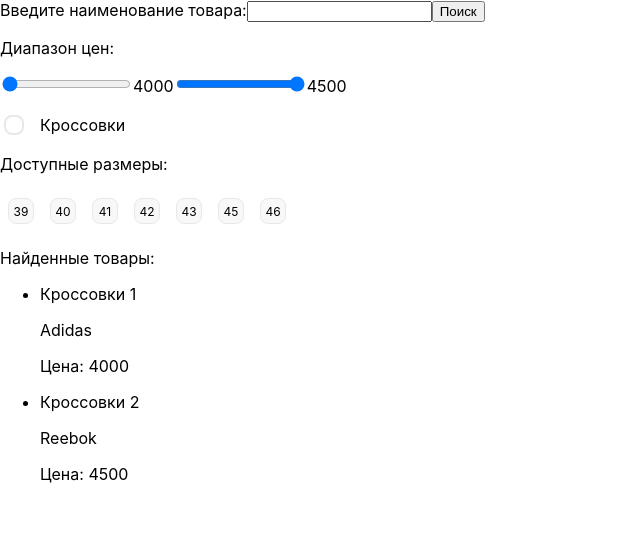
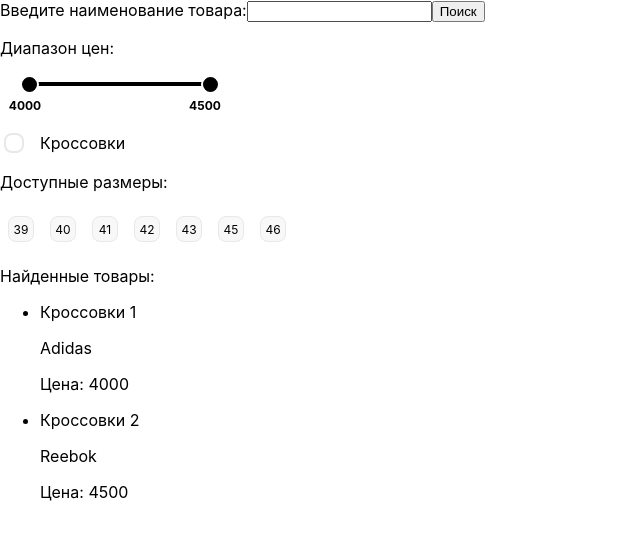
Before and after one commit to a2leexx/online-shop-react, a React (Create React App) app: page / in a window 1280 px wide. Shown: the top 540 px of the page, without its empty margins (0-640 px from the left). Built offline with nearby package versions, Linux system fonts and the light colour scheme.

Commit message:
изменен внешний вид фильтра стоимости товаров

```diff
--- a/src/App.js
+++ b/src/App.js
@@ -1,4 +1,5 @@
 import './App.css';
+import './DualSlider.css'
 import React from 'react';
 
 function Checkbox({selected, label, onClick})
@@ -48,18 +49,32 @@ function DualSlider({min_value, max_value, start, end, onChange})
   start = clamp(start, min_value, max_value);
   end = clamp(end, min_value, max_value);
 
+  let range = max_value - min_value;
+
+  let start_label_offset = (start - min_value) / range * 180 - 5;
+  let end_label_offset = (end - start) / range * 180 - 50;
+  let range_width = (end - start) / range * 180;
+
+  start_label_offset = Math.max(start_label_offset, 0);
+  end_label_offset = Math.max(end_label_offset, 0);
+
+  let start_style = {margin: `0 0 0 ${start_label_offset}px`};
+  let end_style = {margin: `0 0 0 ${end_label_offset}px`};
+  let range_style = {margin: `0 0 0 0${start_label_offset}px`,
+    width: `${range_width}px`}
+
   return (
-    <div>
-      <label>
-        <input type="range" min={min_value} max={max_value} value={start}
-          onChange={start_handler}/>
-        {start}
-      </label>
-      <label>
-        <input type="range" min={min_value} max={max_value} value={end}
-          onChange={end_handler}/>
-        {end}
-      </label>
+    <div className='price-slider'>
+      <input type="range" min={min_value} max={max_value} value={start}
+        onChange={start_handler} className='price-slider-start'/>
+      <input type="range" min={min_value} max={max_value} value={end}
+        onChange={end_handler} className='price-slider-end'/>
+      <span className='price-range' style={range_style}></span>
+      <span className='price-slider-background'></span>
+      <div>
+        <span className='price-slider-start' style={start_style}>{start}</span>
+        <span className='price-slider-end' style={end_style}>{end}</span>
+      </div>
     </div>
   );
 }
--- /dev/null
+++ b/src/DualSlider.css
@@ -0,0 +1,114 @@
+/* слайдеры для диапазона цен */
+.price-slider {
+    display: grid;
+    max-height: 40px;
+    overflow: hidden;
+  }
+
+  span.price-slider-end, span.price-slider-start {
+    font-size: 0.75rem;
+    font-weight: bold;
+  }
+
+  span.price-slider-start {
+    position: relative;
+    display: inline-block;
+    width: 50px;
+    height: 10px;
+    text-align: center;
+  }
+
+  span.price-slider-end {
+    position: relative;
+    display: inline-block;
+    margin: 0 0 0 0px;
+    width: 50px;
+    height: 10px;
+    text-align: center;
+  }
+
+  .price-slider input {
+    grid-row: 1;
+    grid-column: 1;
+    margin: 0 0 0 20px;
+    width: 200px;
+    height: 20px;
+    appearance: none;
+    -webkit-appearance: none;
+    background: rgba(0, 0, 0, 0);
+    pointer-events: none;
+    z-index: 30;
+  }
+
+  input.price-slider-start::-moz-range-track {
+    opacity: 0;
+  }
+
+  input.price-slider-end::-moz-range-track {
+    opacity: 0;
+  }
+
+  .price-slider input::-moz-range-thumb {
+    pointer-events: auto;
+    appearance: none;
+    background-color: black;
+    border: 2px solid white;
+    border-radius: 100%;
+    width: 15px;
+    height: 15px;
+    cursor: pointer;
+  }
+
+  .price-slider input[type=range],
+  .price-slider input[type=range]::-webkit-slider-thumb,
+  .price-slider input[type=range]::-webkit-slider-runnable-track {
+    -webkit-appearance: none;
+  }
+
+  input[type=range].price-slider-start::-webkit-slider-runnable-track {
+    background-color: rgba(0, 0, 0, 0);
+    height: 3px;
+  }
+
+  input[type=range].price-slider-end::-webkit-slider-runnable-track
+  {
+    background-color: rbga(0, 0, 0, 0);
+    height: 3px;
+  }
+
+  .price-slider input[type=range]::-webkit-slider-thumb {
+    position: relative;
+    top: -8px;
+    pointer-events: auto;
+    background-color: black;
+    border: 2px solid white;
+    border-radius: 100%;
+    box-shadow: none; /* убираем тень на iOS */
+    width: 19px; /* 15px + 2 * 2px */
+    height: 19px;
+    cursor: pointer;
+  }
+
+  span.price-range {
+    position: relative;
+    top: 8px;
+    left: 30px;
+    grid-column: 1;
+    grid-row: 1;
+    height: 4px;
+    background-color: black;
+    z-index: 20;
+  }
+
+  span.price-slider-background {
+    position: relative;
+    top: 8px;
+    left: 30px;
+    grid-column: 1;
+    grid-row: 1;
+    width: 190px;
+    height: 4px;
+    z-index: 10;
+    background: #e8e8e8;
+    border-radius: 2px;
+  }
```
